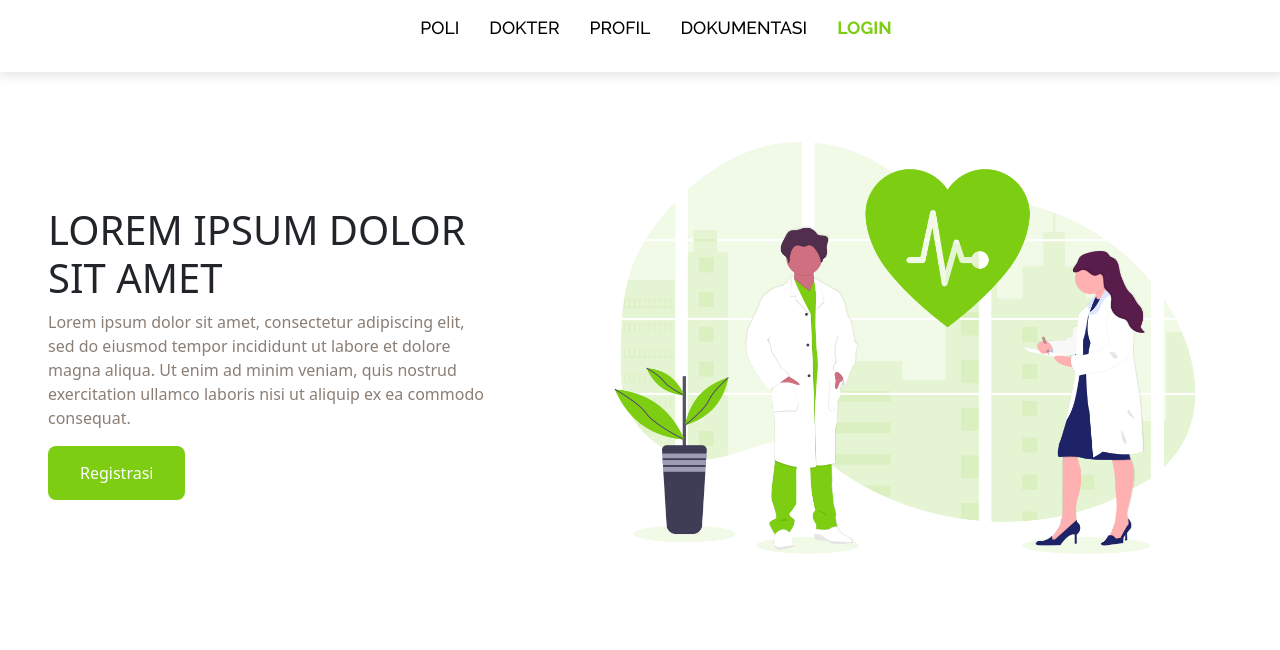
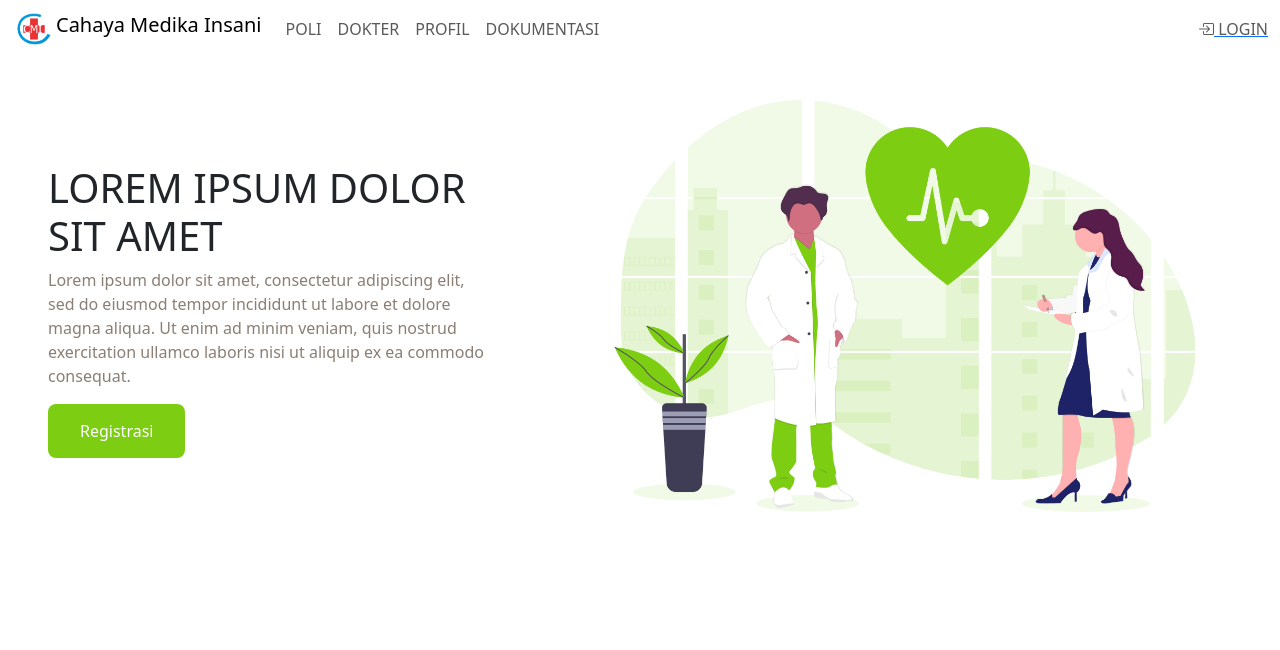
Before and after one commit to adarahaniv16/ECLINIC, a website: page index.html in a window 1280 px wide. Shown: the top 650 px of the page. Drawn offline with nearby package versions, Linux system fonts and the light colour scheme; files whose address does not match are found by name.

Commit message:
change navbar

```diff
--- a/assets/css/syle.css
+++ b/assets/css/syle.css
@@ -1,11 +1,11 @@
-@import url('https://fonts.googleapis.com/css2?family=Raleway:wght@500;700&display=swap');
+@import url('https://fonts.googleapis.com/css2?family=Bitter:wght@100;300;400;500&family=Playfair+Display:wght@400;500;600;700&family=Raleway:wght@100;400;500;600&display=swap');
 
 :root {
   --main-color: #7DCE13;
   --second-color: #25316D;
   --p-color: #8B7E74;
-  --main-font: 'Open Sans', sans-serif;
-  --heading-font: 'Raleway', sans-serif;
+  --main-font: 'Bitter', sans-serif;
+  --heading-font: 'Playfair Display', sans-serif;
 }
 
 body {
@@ -18,6 +18,8 @@ body {
   text-decoration: none;
 }
 
+
+/* button */
 .button1 {
   display: inline-block;
   background-color: var(--main-color);
@@ -56,6 +58,7 @@ body {
   right: 0;
 }
 
+/* font */
 .fw-500 {
   font-weight: 500;
 }
@@ -107,8 +110,14 @@ p {
   margin-top: 40px;
 }
 
+/* navbar new */
+.logoNavbar {
+  width: 44px;
+}
+
+
 /* burger icon */
-
+/*
 .burger {
   display: inline-block;
   cursor: pointer;
@@ -141,10 +150,10 @@ p {
   -webkit-transform: rotate(45deg) translate(-8px, -8px);
   transform: rotate(45deg) translate(-8px, -8px);
   background-color: white;
-}
+} */
 
 /* wraper */
-
+/*
 .container-flex {
   display: flex;
   justify-content: space-between;
@@ -203,11 +212,11 @@ nav ul li a {
   color: white;
   font-size: 1.2rem;
   text-decoration: none;
-}
+} */
 
-#hero {
-  margin-top: 50px;
-}
+/* #hero {
+  margin-top: 500px;
+} */
 
 /* poli */
 .card:hover {
@@ -484,7 +493,7 @@ img {
   /* slide-content width + margin */
 }
 
-.btnLogin a{
+.btnLogin a {
   color: var(--main-color);
 }
 
@@ -532,10 +541,11 @@ img {
 
 
 /* footer */
-.footer{
+.footer {
   background-color: var(--main-color);
 }
 
+/*
 @media screen and (min-width: 960px) {
   .bg-sidebar.change {
     right: 0;
@@ -583,11 +593,11 @@ img {
     color: black;
     font-size: 1.1rem;
   }
-}
+} */
 
-@media screen and (min-width: 992px) {
+/* @media screen and (min-width: 992px) {
   #hero {
     margin-top: 100px;
   }
 
-}
+} */
--- a/index.html
+++ b/index.html
@@ -10,13 +10,13 @@
     <link rel="stylesheet" href="node_modules/bootstrap-icons/font/bootstrap-icons.css">
     <link rel="stylesheet" href="node_modules/aos/dist/aos.css" />
     <!-- Favicons -->
-    <link href="assets/img/medical.png" rel="icon">
-    <link href="assets/img/medical.png" rel="apple-touch-icon">
+    <link href="assets/img/logo.png" rel="icon">
+    <link href="assets/img/logo.png" rel="apple-touch-icon">
     <title>Landing Page | E-Clinic </title>
 </head>
 
 <body>
-    <header>
+    <!-- <header>
         <div class="wrapper">
             <nav class="fixed-top d-flex justify-content-center">
                 <div class="container-flex">
@@ -29,7 +29,7 @@
                     <ul class="sidebar text-center">
                         <li><a href="#poli">POLI</a></li>
                         <li><a href="#dokter">DOKTER</a></li>
-                        <!-- <li><a href="#pelayanan">PELAYANAN</a></li> -->
+                        <li><a href="#pelayanan">PELAYANAN</a></li>
                         <li><a href="#about">PROFIL</a></li>
                         <li><a href="#dokumentasi">DOKUMENTASI</a></li>
                         <li class="btnLogin fw-900"><a href="#login">LOGIN</a></li>
@@ -37,7 +37,38 @@
                 </div>
             </nav>
         </div>
-    </header>
+    </header> -->
+    <nav class="navbar navbar-expand-lg bg-*">
+        <div class="container-fluid">
+            <img src="assets/img/logo.png" width="42px" class="logoNavbar" alt="">
+            <h1 class="navbar-brand" > Cahaya Medika Insani</h1>
+            <button class="navbar-toggler" type="button" data-bs-toggle="collapse" data-bs-target="#navbarText"
+                aria-controls="navbarText" aria-expanded="false" aria-label="Toggle navigation">
+                <span class="navbar-toggler-icon"></span>
+            </button>
+            <div class="collapse navbar-collapse" id="navbarText">
+                <ul class="navbar-nav me-auto mb-2 mb-lg-0">
+                    <li class="nav-item">
+                        <a class="nav-link" href="#poli">POLI</a>
+                    </li>
+                    <li class="nav-item">
+                        <a class="nav-link" href="#dokter">DOKTER</a>
+                    </li>
+                    <li class="nav-item">
+                        <a class="nav-link" href="#about">PROFIL</a>
+                    </li>
+                    <li class="nav-item">
+                        <a class="nav-link" href="#dokumentasi">DOKUMENTASI</a>
+                    </li>
+                </ul>
+                <a href=""><span class="navbar-text bi bi-box-arrow-in-right">
+                    LOGIN
+                </span></a>
+
+            </div>
+        </div>
+    </nav>
+
     <section id="hero">
         <div class="container-fluid">
             <div class="row heroText">
@@ -320,6 +351,7 @@
     <!-- Vendor JS Files -->
     <script src="assets/js/main.js"></script>
     <script src="node_modules/bootstrap/dist/js/bootstrap.min.js"></script>
+
     <script src="node_modules/aos/dist/aos.js"></script>
     <script>
         AOS.init();
```
Also changed, not shown: assets/img/logo.png (added).
